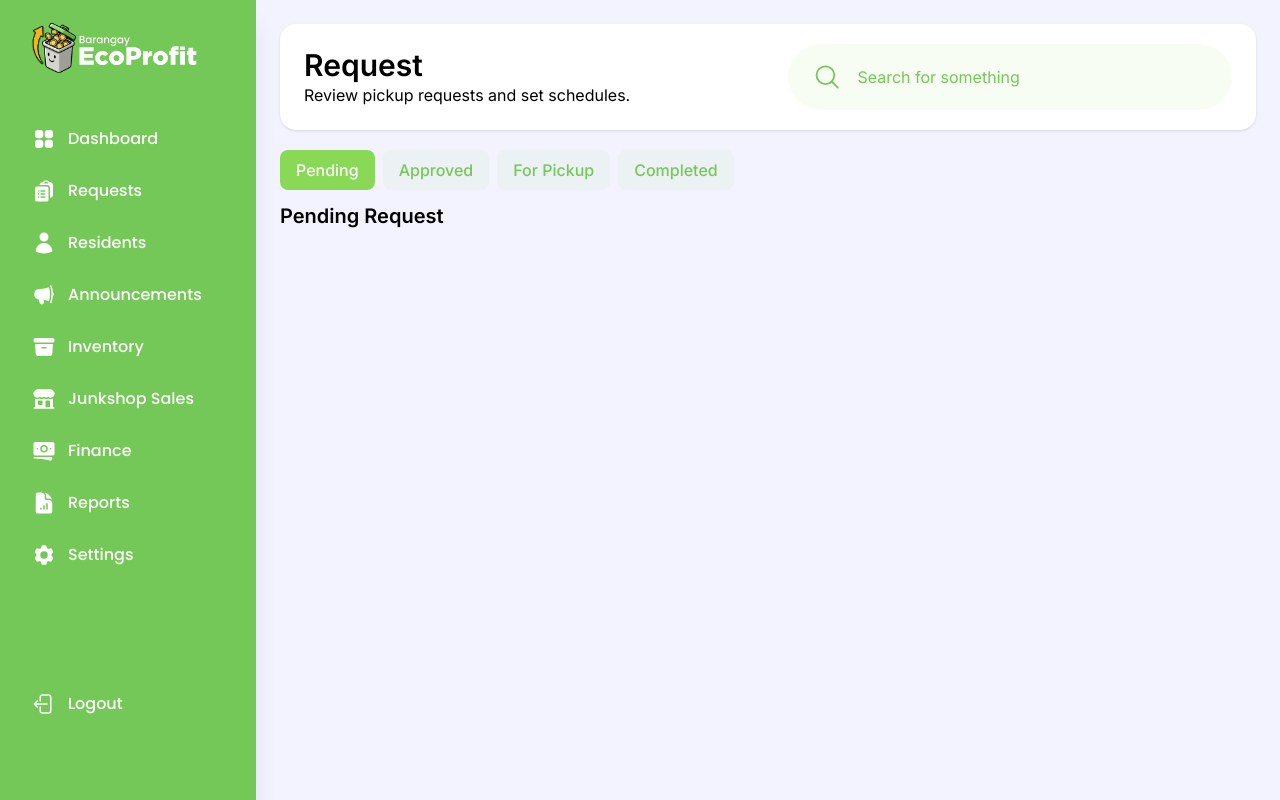
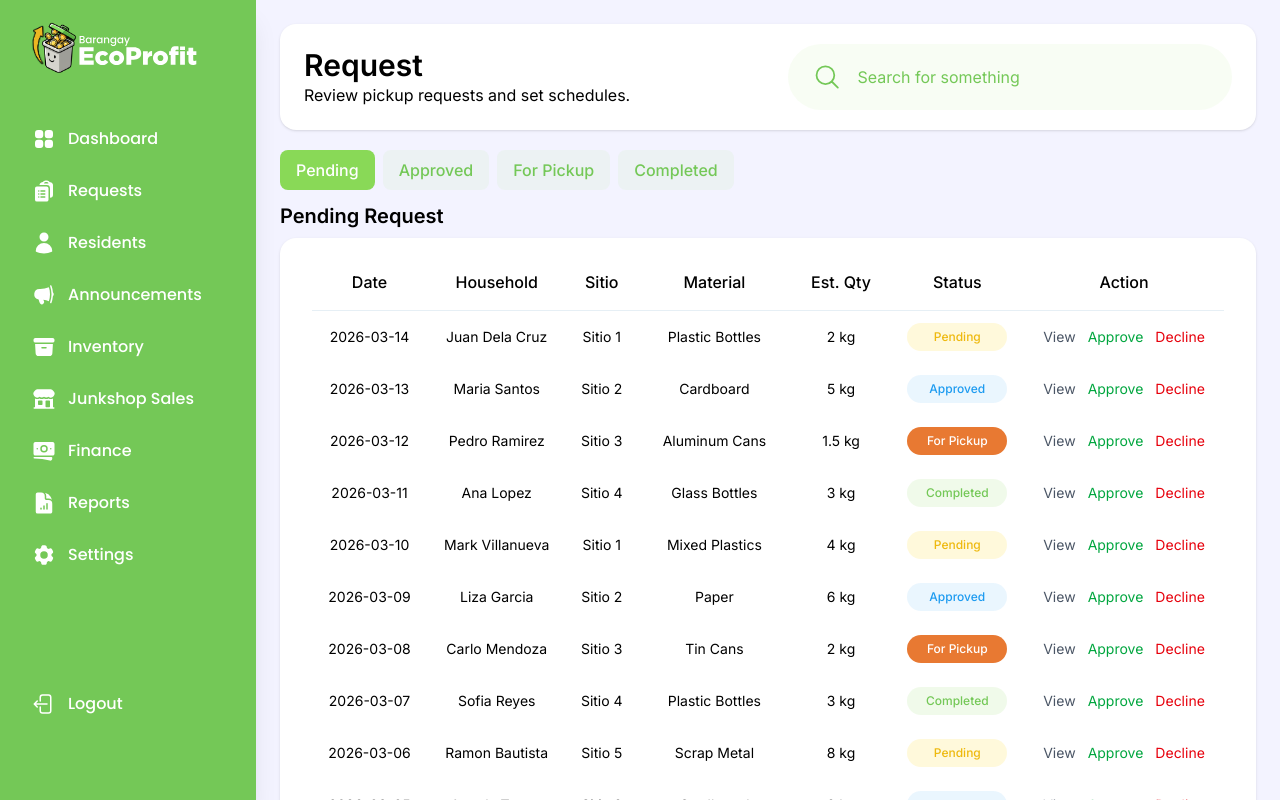
Before and after one commit to kentvillalun/ecoprofit, a Next.js app in the folder frontend/: page /collection-requests in a window 1280 px wide. Built offline with nearby package versions, Linux system fonts and the light colour scheme.

Commit message:
Add request table but not yet finish styling

```diff
--- a/frontend/src/app/(barangay)/collection-requests/page.jsx
+++ b/frontend/src/app/(barangay)/collection-requests/page.jsx
@@ -53,7 +53,7 @@ export default function CollectionRequests() {
                 <RequestCard data={r} key={r.id} />
               ))}
             </div>
-            <RequestTable mockRequests={mockRequests} status={"pending"}/>
+            <RequestTable mockRequests={mockRequests} status={currentTab}/>
           </div>
         </div>
       </PageContent>
--- a/frontend/src/components/navigation/Sidebar.jsx
+++ b/frontend/src/components/navigation/Sidebar.jsx
@@ -73,9 +73,9 @@ export const Sidebar = () => {
 
   return (
     <aside
-      className={`w-64 h-screen flex flex-col justify-between bg-[#74C857] fixed top-0 text-white left-0 z-10 md:shadow-xl ${poppins.className} overflow-auto z-100`}
+      className={`w-64 h-screen flex flex-col justify-between bg-[#74C857] fixed top-0 text-white left-0 z-10 md:shadow-xl ${poppins.className} overflow-y-auto`}
     >
-      <div className="p-4 flex flex-col gap-9">
+      <div className="p-4 flex flex-col gap-4 lg:gap-9">
         <div className="flex flex-row justify-between items-center">
           <img
             src="/logo-labeled.svg"
@@ -90,7 +90,7 @@ export const Sidebar = () => {
           </div>
         </div>
 
-        <div className="flex flex-col gap-3 pl-2">
+        <div className="flex flex-col gap-2 pl-2 lg:gap-3">
           {sidebarItems.map((items) => (
             <Link
               className="flex flex-row gap-3 hover:cursor-pointer p-2 rounded-lg hover:bg-primary transition-all ease-in-out"
--- a/frontend/src/components/requests/RequestTable.jsx
+++ b/frontend/src/components/requests/RequestTable.jsx
@@ -1,34 +1,75 @@
-import { Inter } from "next/font/google"
-import { Pill } from "../ui/Pill"
+import { Inter } from "next/font/google";
+import { Pill } from "../ui/Pill";
+import { PendingActions } from "./PendingActions";
+import { Card } from "../ui/Card";
 
 const inter = Inter({
   subsets: ["latin"],
-    weight: ["400", "500", "600", "700"]
-})
+  weight: ["400", "500", "600", "700"],
+});
 
-
-
-export const RequestTable = ({mockRequests, status}) => {
-
+export const RequestTable = ({ mockRequests, status }) => {
   const tableConfig = {
     pending: [
       { header: "Date", render: (mockRequests) => mockRequests.createdAt },
-            { header: "Household", render: (mockRequests) => mockRequests.residentName },
+      {
+        header: "Household",
+        render: (mockRequests) => mockRequests.residentName,
+      },
       { header: "Sitio", render: (mockRequests) => mockRequests.sitio },
-            { header: "Material", render: (mockRequests) => mockRequests.materialType },
-            { header: "Est. Qty", render: (mockRequests) => mockRequests.estimatedWeight },
-            { header: "Status", render: (mockRequests) => <Pill type={mockRequests.status}/> },
-            { header: "Action", render: (mockRequests) => <Pill type={mockRequests.status}/> },
+      {
+        header: "Material",
+        render: (mockRequests) => mockRequests.materialType,
+      },
+      {
+        header: "Est. Qty",
+        render: (mockRequests) => mockRequests.estimatedWeight,
+      },
+      {
+        header: "Status",
+        render: (mockRequests) => (
+          <div className="flex items-center justify-center">
+            <Pill type={mockRequests.status} />
+          </div>
+        ),
+      },
+      {
+        header: "Action",
+        render: (mockRequests) => (
+          <div className="flex items-center justify-center">
+            <PendingActions />
+          </div>
+        ),
+      },
+    ],
+  };
 
-        ]
-    }
+  const columns = tableConfig[status];
 
   return (
-        <div className={`${inter.className} hidden md:flex`}>
-            <div>
-
-            </div>
-        </div>
-
-    )
-}
+    <Card className={`${inter.className} hidden md:flex px-8  overflow-x-auto`}>
+      <table className="w-full text-sm border-collapse text-nowrap">
+        <thead className="border-b border-[#E6EFF5]">
+          <tr className="">
+            {columns.map((col) => (
+              <th className="font-medium text-base p-4" key={col.header}>
+                {col.header}
+              </th>
+            ))}
+          </tr>
+        </thead>
+        <tbody className="">
+          {mockRequests.map((req) => (
+            <tr className="  text-center" key={req.id}>
+              {columns.map((col) => (
+                <td key={col.header} className="p-3">
+                  {col.render(req)}
+                </td>
+              ))}
+            </tr>
+          ))}
+        </tbody>
+      </table>
+    </Card>
+  );
+};
--- a/frontend/src/components/ui/Pill.jsx
+++ b/frontend/src/components/ui/Pill.jsx
@@ -9,7 +9,7 @@ const poppins = Poppins({
 export const Pill = ({ type }) => {
   return (
     <div
-      className={`py-1.5 px-4 text-xs rounded-3xl font-medium text-white ${type === "Approved" && "bg-[#1D9BF017] text-[#1D9BF0]!"} ${type === "For Pickup" && "bg-[#E87932]"} ${type === "Completed" && "bg-[#89D95720] text-[#74C857]!"} ${type === "Pending" && "bg-[#FCD50A25] text-[#EEB90E]!"}`}
+      className={`py-1.5 px-4 text-xs rounded-3xl font-medium text-white ${type === "Approved" && "bg-[#1D9BF017] text-[#1D9BF0]!"} ${type === "For Pickup" && "bg-[#E87932]"} ${type === "Completed" && "bg-[#89D95720] text-[#74C857]!"} ${type === "Pending" && "bg-[#FCD50A25] text-[#EEB90E]!"} min-w-25`}
     >
       {type}
     </div>
```
Lines whose indentation alone changed are shown as unchanged.
